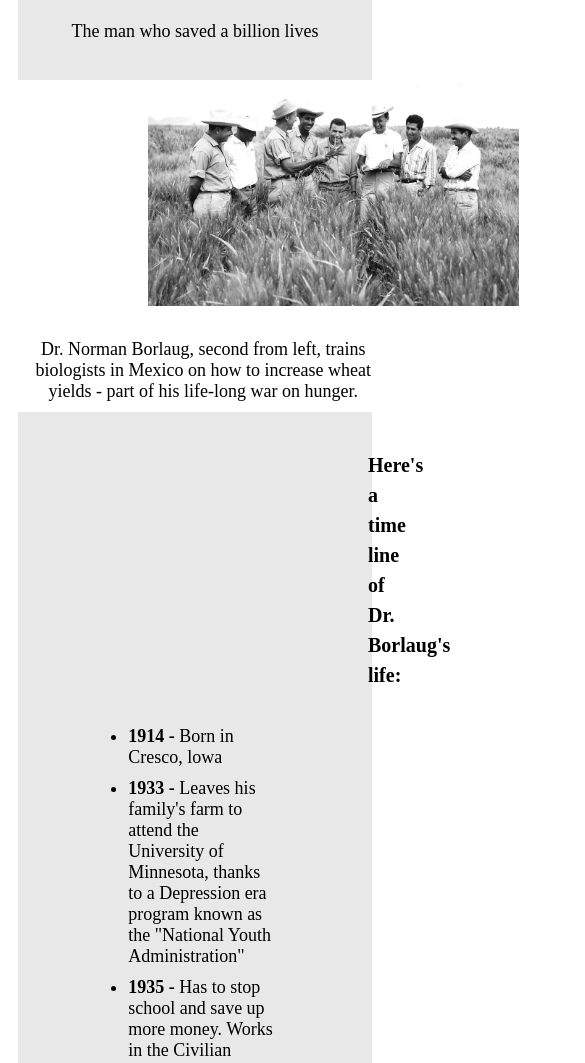
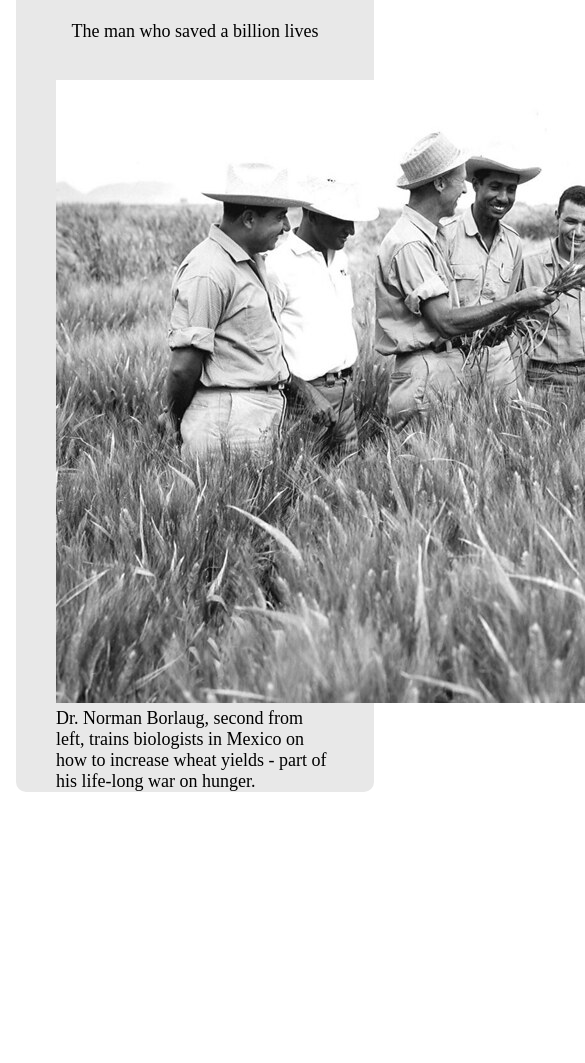
Before and after one commit to AzafoCossa/Tribute-Page, a plain HTML site: page index.html in a window 390 px wide. Shown: the part 119-1182 px from the top of the page, 585 px wide, since content can reach past the window. After the commit the page ends 929 px from the top, so only its background shows below. Drawn offline with Linux system fonts and the light colour scheme.

Commit message:
Started over because of the responsiveness

```diff
--- a/css/style.css
+++ b/css/style.css
@@ -2,9 +2,7 @@
     background-color: #e8e8e8;
     border-radius: 10px;
     font-size: 18px;
-    /* font-family: 'Courier New', Courier, monospace;
-   */
-    margin: 20px 10px 20px 10px;
+    margin: 8px;
 }
 
 #title {
@@ -16,6 +14,8 @@ p {
     text-align: center;
     padding-bottom: 20px;
 }
+
+/*
 
 #img-div {
     width: 95vw;
@@ -36,9 +36,8 @@ p {
 }
 
 ul {
-    width: 42%;
+    max-width: 42%;
     margin: 0 auto;
-    padding-left: 15px;
 }
 
 h2 {
@@ -56,3 +55,5 @@ ul li {
 span {
     font-weight: bold;
 }
+
+*/
--- a/index.html
+++ b/index.html
@@ -10,19 +10,22 @@
 </head>
 
 <body>
+
     <main id="main">
         <h1 id="title">Dr. Norman Borlaug</h1>
         <p>The man who saved a billion lives</p>
 
-        <div id="img-div">
+        <figure id="img-div">
             <img src="/img/norman.jpg" alt="Dr. Norman" id="image">
-            <p id="img-caption">
+            <figcaption id="img-caption">
                 Dr. Norman Borlaug, second from left, trains biologists in Mexico on how to increase wheat yields - part
                 of his life-long war on hunger.
-            </p>
-        </div>
+            </figcaption>
+        </figure>
+    </main>
+    <!-- <main id="main">
         <section id="tribute-info">
-            <h2>Here's a time line of Dr. Borlaug's life:</h2>
+            <h2 class="heading">Here's a time line of Dr. Borlaug's life:</h2>
             <ul>
                 <li>
                     <span>1914 - </span> Born in Cresco, lowa
@@ -92,7 +95,8 @@
                 </li>
             </ul>
         </section>
-    </main>
+
+    </main> -->
 
     <!--<script src="https://cdn.freecodecamp.org/testable-projects-fcc/v1/bundle.js"></script>-->
 </body>
```
